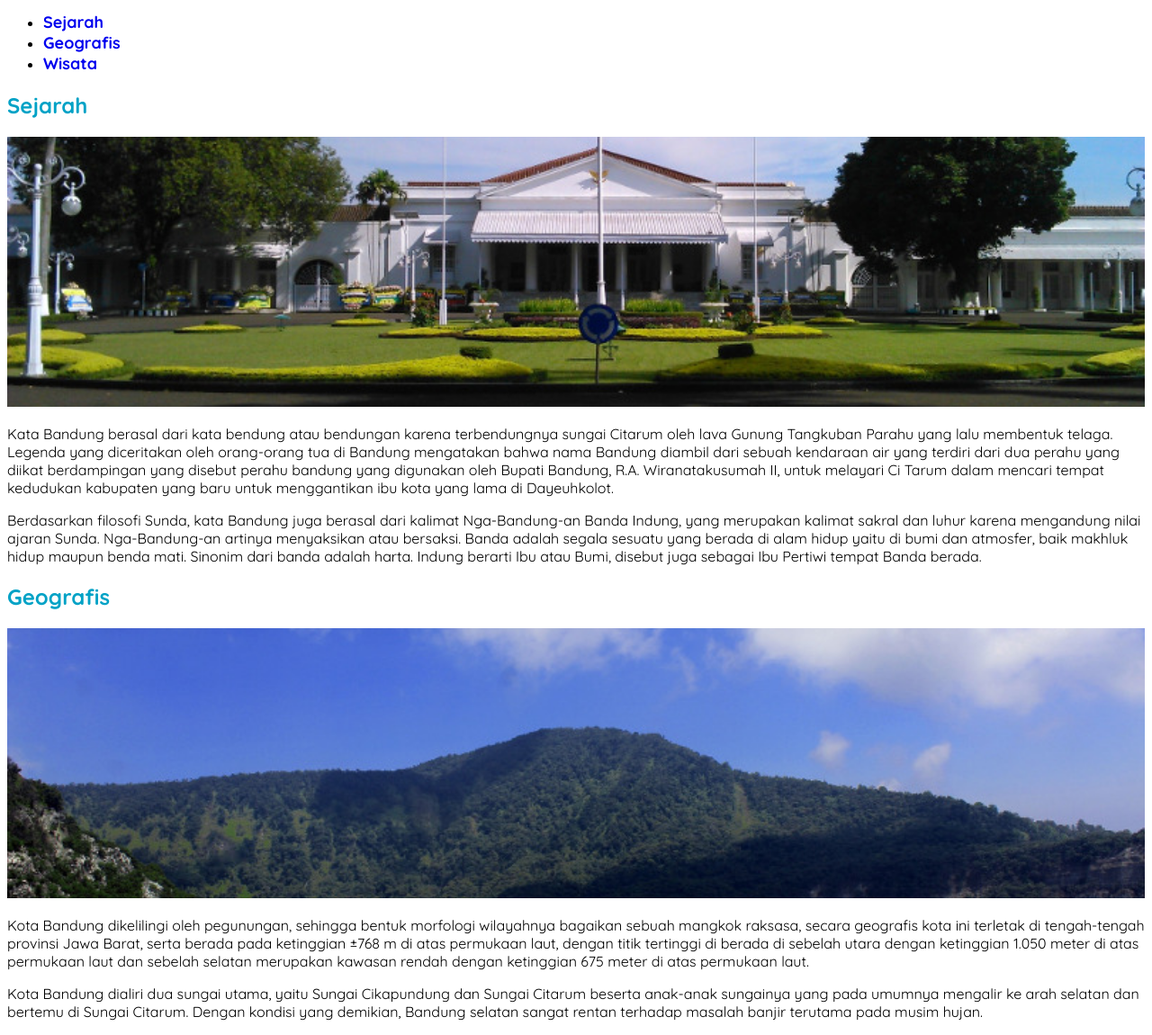
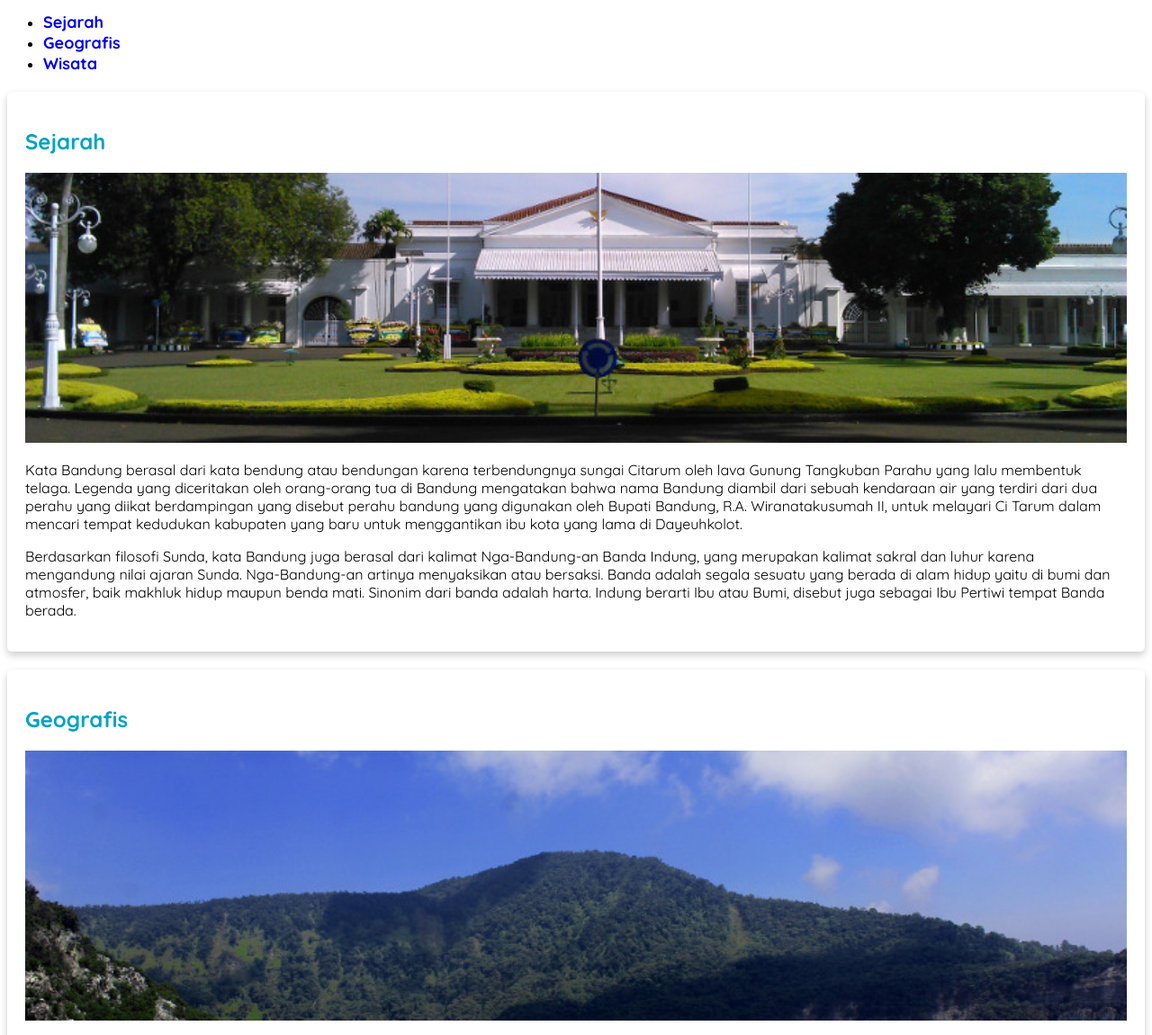
Before and after one commit to nurIbnuu/IDCamp, a plain HTML site: page web-dasar/index.html in a window 1280 px wide. Shown: the part 106-1256 px from the top of the page at 90% size. Drawn offline with Linux system fonts and the light colour scheme; files whose address does not match are found by name.

Commit message:
Latihan: Menerapkan Card Style pada Elemen Article

```diff
--- a/web-dasar/assets/styles/style.css
+++ b/web-dasar/assets/styles/style.css
@@ -39,3 +39,11 @@ nav a:hover {
 .profile img {
   width: 200px;
 }
+
+.card {
+  box-shadow: 0 4px 8px 0 rgba(0, 0, 0, 0.2);
+  border-radius: 5px;
+
+  padding: 20px;
+  margin-top: 20px;
+}
--- a/web-dasar/index.html
+++ b/web-dasar/index.html
@@ -38,7 +38,7 @@
 
       <div id="content">
 
-        <article id="sejarah">
+        <article class="card" id="sejarah">
           <h2>Sejarah</h2>
           <img src="assets/image/history.jpg" class="featured-image" alt="Sejarah" title="Sejarah">
           <p>
@@ -62,7 +62,7 @@
           </p>
         </article>
 
-        <article id="geografis">
+        <article class="card" id="geografis">
           <h2 id="geografis">Geografis</h2>
           <img src="assets/image/geografis.jpg" class="featured-image" alt="Geografis" title="Geografis">
           <p>
@@ -124,7 +124,7 @@
       </div>
 
       <aside>
-        <article class="profile">
+        <article class="profile card">
           <header>
             <h2>Kota Bandung</h2>
             <p>Kota Kembang Paris van Java</p>
```
Also changed, not shown: 2 other files.
